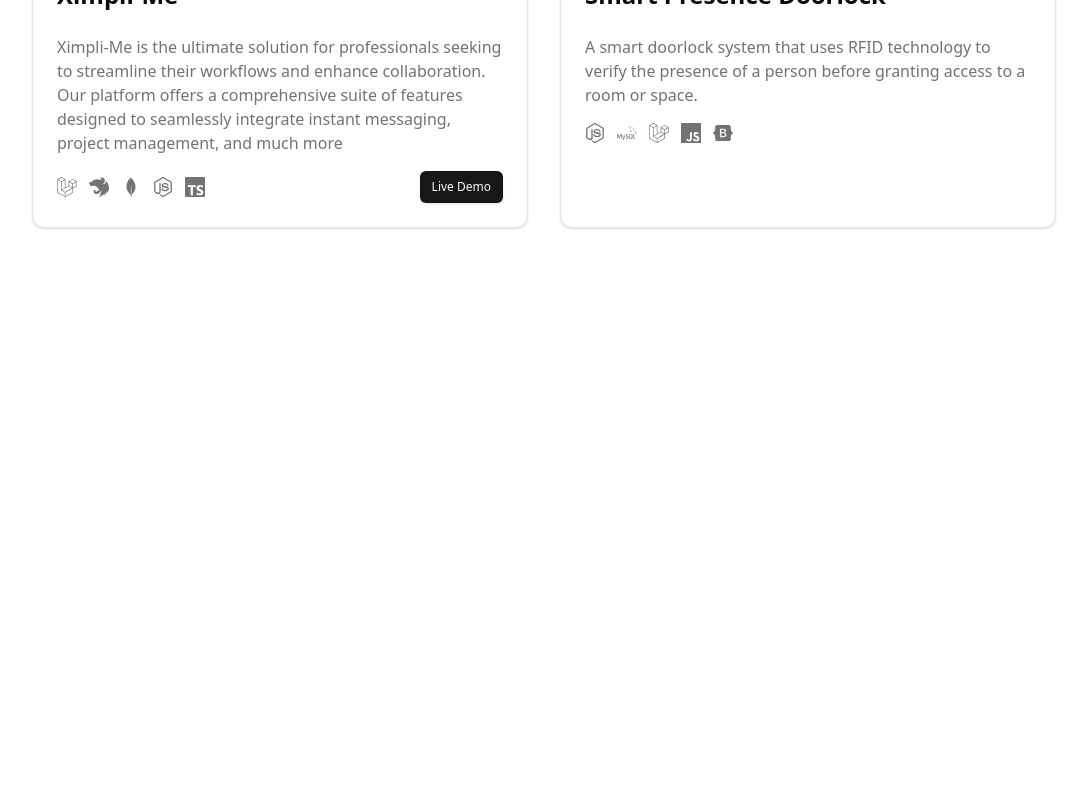
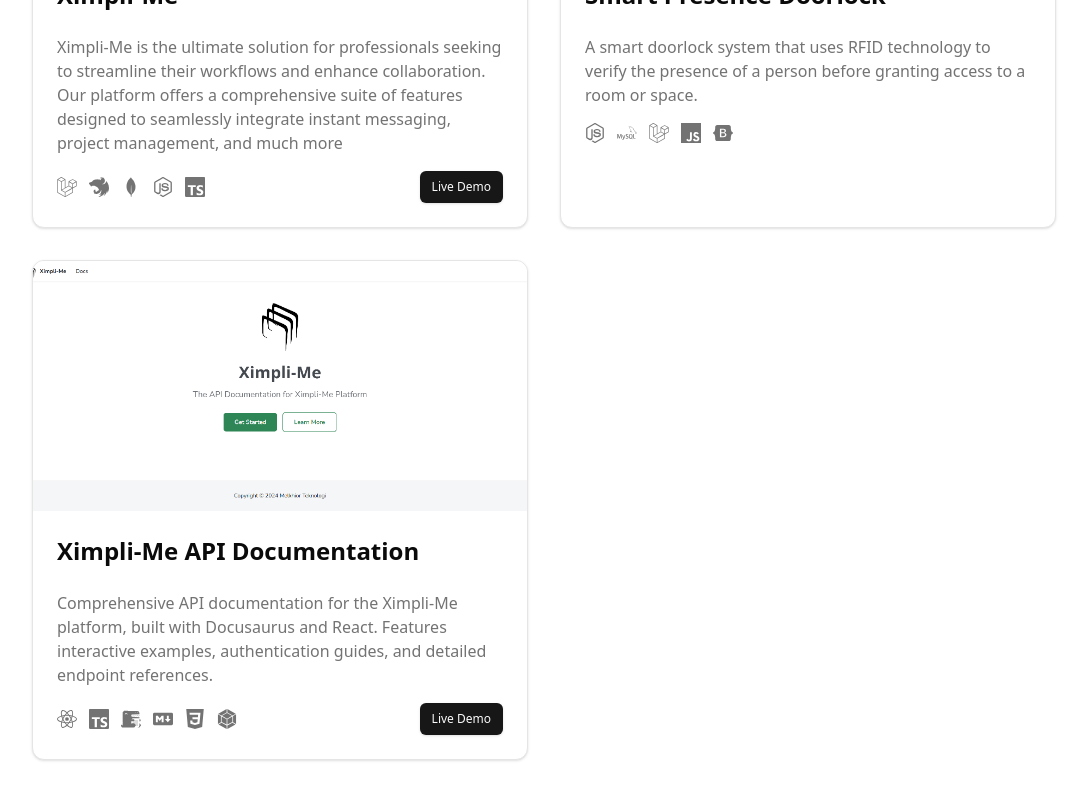
Before and after one commit to xietsunzao/portfolio, a Next.js app: page /projects in a window 1280 px wide. Shown: the part 1117-1917 px from the top of the page, without its empty margins (96-1183 px from the left). Before the commit the page ends 1441 px from the top, so only its background shows below. Built offline with nearby package versions, Linux system fonts and the light colour scheme.

Commit message:
Update package.json to include framer-motion and add new project "Ximpli-Me API Documentation" with detailed tech stack in Projects component

```diff
--- a/package.json
+++ b/package.json
@@ -19,6 +19,7 @@
     "card": "^2.5.4",
     "class-variance-authority": "^0.7.1",
     "clsx": "^2.1.1",
+    "framer-motion": "^11.15.0",
     "gsap": "^3.12.5",
     "input": "^1.0.1",
     "label": "^0.2.2",
--- a/src/components/Projects.tsx
+++ b/src/components/Projects.tsx
@@ -16,6 +16,13 @@
   SiMongodb,
   SiNodedotjs,
   SiJavascript,
+  SiReact,
+  SiDocusaurus,
+  SiMarkdown,
+  SiCss3,
+  SiTailwindcss,
+  SiNextdotjs,
+  SiWebpack,
 } from "react-icons/si"
 import { useEffect, useRef } from "react"
 import gsap from "gsap"
@@ -81,6 +88,20 @@
       { icon: <SiLaravel className="h-5 w-5" />, label: "Laravel" },
       { icon: <SiJavascript className="h-5 w-5" />, label: "JavaScript" },
       { icon: <SiBootstrap className="h-5 w-5" />, label: "Bootstrap" },
+    ]
+  },
+  {
+    title: "Ximpli-Me API Documentation",
+    description: "Comprehensive API documentation for the Ximpli-Me platform, built with Docusaurus and React. Features interactive examples, authentication guides, and detailed endpoint references.",
+    image: "/projects/project-5.png",
+    demo: "https://docs.ximpli-me.com",
+    tech: [
+      { icon: <SiReact className="h-5 w-5" />, label: "React" },
+      { icon: <SiTypescript className="h-5 w-5" />, label: "TypeScript" },
+      { icon: <SiDocusaurus className="h-5 w-5" />, label: "Docusaurus" },
+      { icon: <SiMarkdown className="h-5 w-5" />, label: "MDX" },
+      { icon: <SiCss3 className="h-5 w-5" />, label: "CSS" },
+      { icon: <SiWebpack className="h-5 w-5" />, label: "Webpack" },
     ]
   }
 ]
```
Also changed, not shown: public/projects/project-5.png (added), 1 other file (tests, documents, lock files or other folders).
